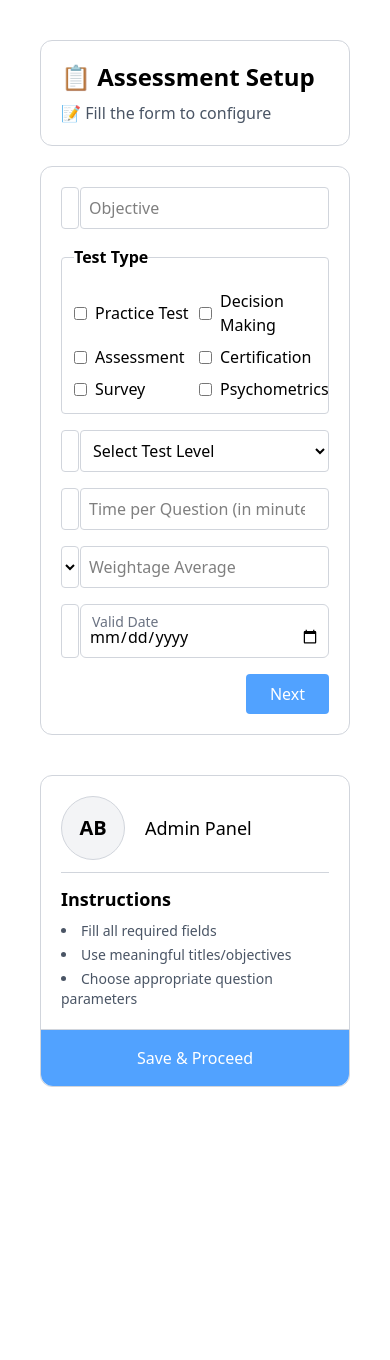
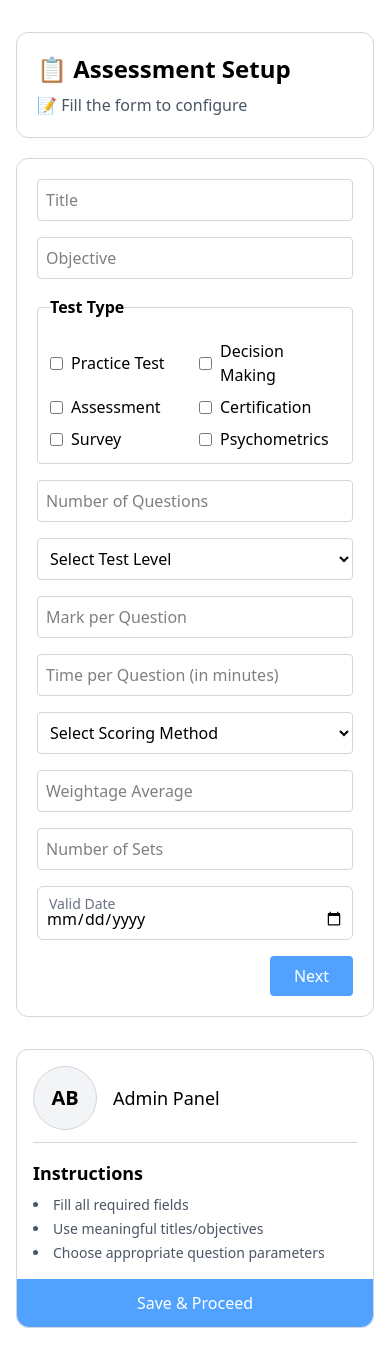
Before and after one commit to kartik-613/allsubjecttest, a React (Vite) app: page / in a window 390 px wide. Before the commit the page ends 1127 px from the top, so only its background shows below. Built offline with nearby package versions, Linux system fonts and the light colour scheme.

Commit message:
Make quiz navigation buttons responsive for mobile view

```diff
--- a/src/pages/FormPage.jsx
+++ b/src/pages/FormPage.jsx
@@ -37,7 +37,6 @@ const FormPage = () => {
           : prev.textTypes.filter((v) => v !== value),
       }));
     } else if (name === "timePerQuestion") {
-      // Convert minutes to seconds
       setFormData((prev) => ({
         ...prev,
         timePerQuestion: parseInt(value || 0) * 60,
@@ -57,19 +56,21 @@ const FormPage = () => {
   };
 
   return (
-    <div className="min-h-screen bg-white text-black px-10 py-10">
-      <div className="flex flex-col lg:flex-row gap-10">
-        {/* Left Panel - Form */}
+    <div className="min-h-screen bg-white text-black px-4 py-8 md:px-10">
+      <div className="flex flex-col lg:flex-row gap-8">
+        {/* Left Panel */}
         <div className="flex-1 flex flex-col space-y-5">
           {/* Header */}
           <div className="bg-white rounded-xl px-5 py-5 border border-gray-300">
             <div className="flex flex-col sm:flex-row sm:items-center sm:justify-between gap-2">
               <h1 className="text-2xl font-bold">📋 Assessment Setup</h1>
-              <span className="text-gray-600">📝 Fill the form to configure</span>
+              <span className="text-gray-600">
+                📝 Fill the form to configure
+              </span>
             </div>
           </div>
 
-          {/* Form Box */}
+          {/* Form */}
           <form
             onSubmit={handleSubmit}
             className="rounded-xl border border-gray-300 p-5 bg-white grid gap-4 grid-cols-1 md:grid-cols-2"
@@ -80,7 +81,7 @@ const FormPage = () => {
               onChange={handleInputChange}
               placeholder="Title"
               required
-              className="border border-gray-300 p-2 rounded outline-none"
+              className="border border-gray-300 p-2 rounded outline-none w-full"
             />
 
             <input
@@ -89,10 +90,10 @@ const FormPage = () => {
               onChange={handleInputChange}
               placeholder="Objective"
               required
-              className="border border-gray-300 p-2 rounded outline-none"
+              className="border border-gray-300 p-2 rounded outline-none w-full"
             />
 
-            <fieldset className="col-span-2 border border-gray-300 p-3 rounded">
+            <fieldset className="col-span-1 md:col-span-2 border border-gray-300 p-3 rounded">
               <legend className="font-semibold mb-2">Test Type</legend>
               <div className="grid grid-cols-2 md:grid-cols-3 gap-2">
                 {textTypeOptions.map((type) => (
@@ -115,7 +116,7 @@ const FormPage = () => {
               value={formData.numberOfQuestions}
               onChange={handleInputChange}
               placeholder="Number of Questions"
-              className="border border-gray-300 p-2 rounded outline-none"
+              className="border border-gray-300 p-2 rounded outline-none w-full"
               required
             />
 
@@ -123,7 +124,7 @@ const FormPage = () => {
               name="level"
               value={formData.level}
               onChange={handleInputChange}
-              className="border border-gray-300 p-2 rounded outline-none"
+              className="border border-gray-300 p-2 rounded outline-none w-full"
               required
             >
               <option value="">Select Test Level</option>
@@ -138,18 +139,17 @@ const FormPage = () => {
               value={formData.markPerQuestion}
               onChange={handleInputChange}
               placeholder="Mark per Question"
-              className="border border-gray-300 p-2 rounded outline-none"
+              className="border border-gray-300 p-2 rounded outline-none w-full"
               required
             />
 
-            {/* Time Input in Minutes */}
             <input
               type="number"
               name="timePerQuestion"
               value={formData.timePerQuestion / 60 || ""}
               onChange={handleInputChange}
               placeholder="Time per Question (in minutes)"
-              className="border border-gray-300 p-2 rounded outline-none"
+              className="border border-gray-300 p-2 rounded outline-none w-full"
               min="0"
               required
             />
@@ -158,7 +158,7 @@ const FormPage = () => {
               name="scoringMethod"
               value={formData.scoringMethod}
               onChange={handleInputChange}
-              className="border border-gray-300 p-2 rounded outline-none"
+              className="border border-gray-300 p-2 rounded outline-none w-full"
               required
             >
               <option value="">Select Scoring Method</option>
@@ -173,7 +173,7 @@ const FormPage = () => {
               value={formData.weightageAverage}
               onChange={handleInputChange}
               placeholder="Weightage Average"
-              className="border border-gray-300 p-2 rounded outline-none"
+              className="border border-gray-300 p-2 rounded outline-none w-full"
             />
 
             <input
@@ -182,7 +182,7 @@ const FormPage = () => {
               value={formData.numberOfSets}
               onChange={handleInputChange}
               placeholder="Number of Sets"
-              className="border border-gray-300 p-2 rounded outline-none"
+              className="border border-gray-300 p-2 rounded outline-none w-full"
             />
 
             <div className="relative w-full">
@@ -203,7 +203,7 @@ const FormPage = () => {
               </label>
             </div>
 
-            <div className="col-span-2 flex justify-end">
+            <div className="col-span-1 md:col-span-2 flex justify-end">
               <Button
                 type="submit"
                 className="bg-blue-400 text-white px-6 py-2 rounded hover:bg-blue-500"
@@ -215,16 +215,20 @@ const FormPage = () => {
         </div>
 
         {/* Sidebar */}
-        <div className="w-full lg:w-80 flex flex-col justify-between rounded-xl border border-gray-300 bg-white">
-          <div className="p-5">
-            <div className="flex items-center gap-5 border-b border-gray-300 pb-3 mb-3">
-              <div className="rounded-full p-5 border border-gray-300 bg-gray-100 text-black text-xl font-semibold flex items-center justify-center w-16 h-16">
+        <div className="w-full lg:w-80 flex flex-col justify-between rounded-xl border border-gray-300 bg-white lg:sticky lg:top-8">
+          {/* Top Section */}
+          <div className="p-4 md:p-5">
+            {/* Admin Info */}
+            <div className="flex items-center gap-4 border-b border-gray-300 pb-3 mb-4">
+              <div className="rounded-full p-4 border border-gray-300 bg-gray-100 text-black text-xl font-semibold flex items-center justify-center w-16 h-16">
                 AB
               </div>
               <div>
                 <h1 className="text-lg font-medium">Admin Panel</h1>
               </div>
             </div>
+
+            {/* Instructions */}
             <div>
               <h3 className="text-lg font-semibold mb-2">Instructions</h3>
               <ul className="list-disc list-inside text-sm text-gray-600 space-y-1">
@@ -235,9 +239,13 @@ const FormPage = () => {
             </div>
           </div>
 
-          <div className="w-full flex items-center justify-center py-4 border-t border-gray-300 text-white bg-blue-400 hover:bg-blue-500 rounded-bl-xl rounded-br-xl cursor-pointer">
-            <Button onClick={handleSubmit}>Save & Proceed</Button>
-          </div>
+          {/* Submit Button */}
+          <Button
+            onClick={handleSubmit}
+            className="w-full text-white bg-blue-400 hover:bg-blue-500 rounded-b-xl py-3"
+          >
+            Save & Proceed
+          </Button>
         </div>
       </div>
     </div>
--- a/src/pages/QuizApp.jsx
+++ b/src/pages/QuizApp.jsx
@@ -356,11 +356,11 @@ const QuizApp = () => {
             </div>
 
 <div className="flex justify-center">
-              <div className="w-full flex items-center justify-center bg-white border-t p-3 border-gray-300 rounded-bl-xl rounded-br-xl">
+  <div className="w-full flex flex-col sm:flex-row sm:items-center sm:justify-center bg-white border-t p-3 border-gray-300 rounded-bl-xl rounded-br-xl gap-3 sm:gap-4">
     {timeLeft === 0 ? (
       <Button
         onClick={() => alert("Test Submitted!")}
-                    className="bg-green-500 hover:bg-green-600 text-white border border-gray-300 rounded-lg py-3 px-9 cursor-pointer"
+        className="bg-green-500 hover:bg-green-600 text-white border border-gray-300 rounded-lg py-3 px-6 w-full sm:w-auto"
       >
         Submit Test
       </Button>
@@ -371,7 +371,7 @@ const QuizApp = () => {
             onClick={() =>
               setCurrentQuestionIndex((prev) => Math.max(prev - 1, 0))
             }
-                        className="bg-blue-400 text-white hover:bg-blue-500 border border-gray-300 rounded-lg py-3 px-6 mr-2 cursor-pointer"
+            className="bg-blue-400 text-white hover:bg-blue-500 border border-gray-300 rounded-lg py-3 px-6 w-full sm:w-auto"
           >
             Previous
           </Button>
@@ -384,7 +384,7 @@ const QuizApp = () => {
                 Math.min(prev + 1, questions.length - 1)
               )
             }
-                        className="bg-blue-400 text-white hover:bg-blue-500 border border-gray-300 rounded-lg py-3 px-9 ml-2 mr-2 cursor-pointer"
+            className="bg-blue-400 text-white hover:bg-blue-500 border border-gray-300 rounded-lg py-3 px-6 w-full sm:w-auto"
           >
             Next
           </Button>
@@ -399,21 +399,20 @@ const QuizApp = () => {
                 setCurrentQuestionIndex(currentQuestionIndex + 1);
               }
             }}
-                        className={`text-white border border-gray-300 rounded-lg py-3 px-9 ml-2 cursor-pointer ${
+            className={`text-white border border-gray-300 rounded-lg py-3 px-6 w-full sm:w-auto ${
               markedForReview[currentQuestionIndex]
                 ? "bg-blue-500 hover:bg-blue-600"
                 : "bg-blue-400 hover:bg-blue-500"
             }`}
           >
-                        {markedForReview[currentQuestionIndex]
-                          ? "Unmark"
-                          : "Mark & Review"}
+            {markedForReview[currentQuestionIndex] ? "Unmark" : "Mark & Review"}
           </Button>
         )}
       </>
     )}
   </div>
 </div>
+
           </div>
         </div>
 
```
Lines whose indentation alone changed are shown as unchanged.
